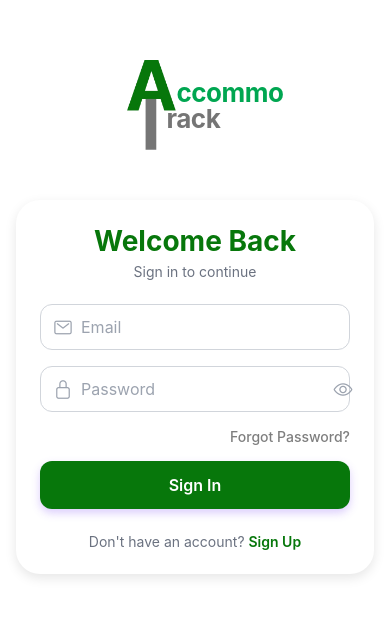
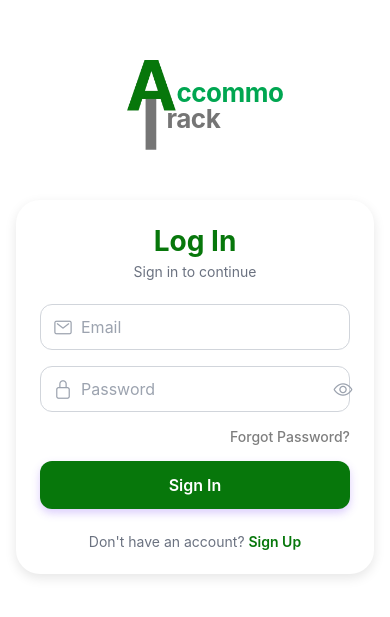
Before and after one commit to Reneilrp/AccommoTrack-M, a React Native app in the folder UI/AccommoTrackMobile/: screen /Auth in a window 390 px wide. Shown: the part 105-722 px from the top of the page. Built offline with nearby package versions, Linux system fonts and the light colour scheme.

Commit message:
Fixed Imports, Changed Text in Authentication

```diff
--- a/UI/AccommoTrackMobile/index.js
+++ b/UI/AccommoTrackMobile/index.js
@@ -1,6 +1,6 @@
 import { registerRootComponent } from 'expo';
 
-import App from './App.jsx';
+import App from './App';
 
 // registerRootComponent calls AppRegistry.registerComponent('main', () => App);
 // It also ensures that whether you load the app in Expo Go or in a native build,
--- a/UI/AccommoTrackMobile/src/core/AuthScreen/Mobile-Auth.jsx
+++ b/UI/AccommoTrackMobile/src/core/AuthScreen/Mobile-Auth.jsx
@@ -21,7 +21,7 @@ const API_URL = 'http://192.168.254.106:8000/api';
 
 export default function AuthScreen() {
   const [isLogin, setIsLogin] = useState(true);
-  const [signupStep, setSignupStep] = useState(1); // 1 = first step, 2 = second step
+  const [signupStep, setSignupStep] = useState(1);
   const [showPassword, setShowPassword] = useState(false);
   const [showConfirmPassword, setShowConfirmPassword] = useState(false);
   const [loading, setLoading] = useState(false);
@@ -275,7 +275,7 @@ export default function AuthScreen() {
           {/* Header */}
           <View style={styles.header}>
             <Text style={styles.title}>
-              {isLogin ? 'Welcome Back' : 'Create Account'}
+              {isLogin ? 'Log In' : 'Create Account'}
             </Text>
             {!isLogin && (
               <Text style={styles.subtitle}>
@@ -561,7 +561,7 @@ export default function AuthScreen() {
             </Text>
             <TouchableOpacity onPress={toggleScreen}>
               <Text style={styles.toggleLink}>
-                {isLogin ? 'Sign Up' : 'Sign In'}
+                {isLogin ? 'Sign Up' : 'Log In'}
               </Text>
             </TouchableOpacity>
           </View>
```
Also changed, not shown: UI/AccommoTrackMobile/src/navigation/AppNavigator.jsx (+9 -9 lines), 1 other file (tests, documents, lock files or other folders).
